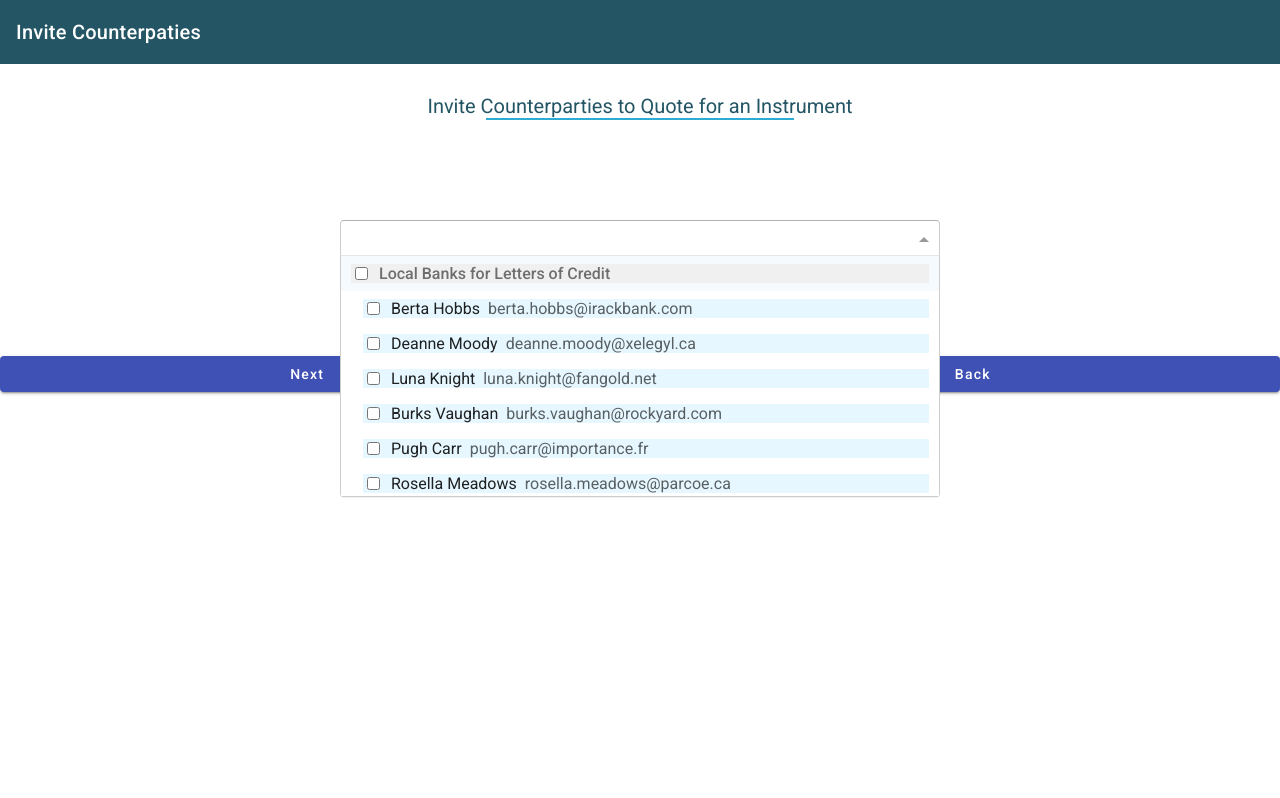
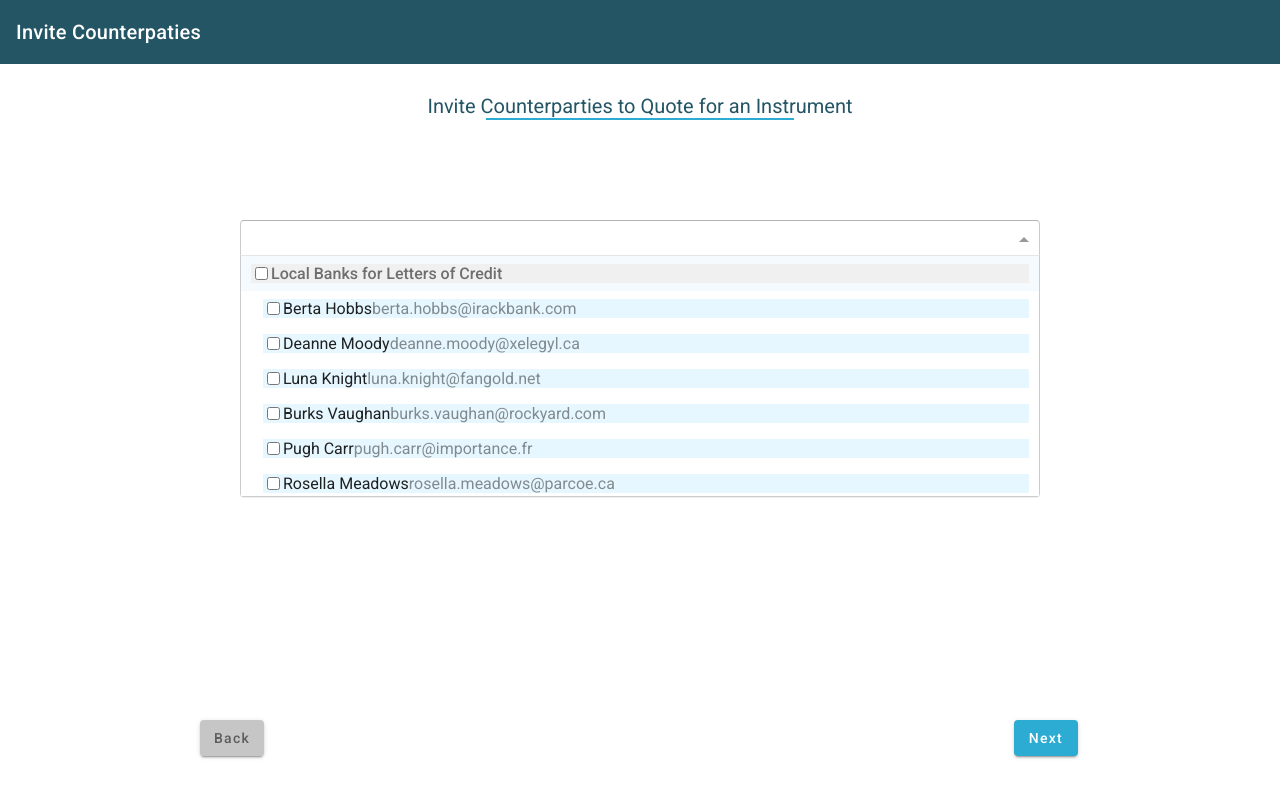
Before and after one commit to DanielLooming/mitigram-invitations, an Angular app: page /invite/1 in a window 1280 px wide. Both pictures are taken after a click on the element 631 px from the left and 240 px from the top of the page. Built offline with nearby package versions, Linux system fonts and the light colour scheme.

Commit message:
Respect new changes

```diff
--- a/src/app/components/invite-form/invite-form.component.html
+++ b/src/app/components/invite-form/invite-form.component.html
@@ -1,4 +1,4 @@
-<!-- <app-quote-headline-container [message]="'Invite Counterparties to Quote for an Instrument'" [underlineWidth]="'24%'"></app-quote-headline-container>
+<app-quote-headline-container [message]="'Invite Counterparties to Quote for an Instrument'" [underlineWidth]="'24%'"></app-quote-headline-container>
 
 <div class="user-select-container" [style.margin-top.px]="100">
   <ng-select class="select-users"
@@ -19,72 +19,6 @@
     (open)="onDropdownOpen()"
   >
 
-  <ng-template ng-option-tmp let-item="item" let-item$="item$" let-index="index">
-    <span [ngClass]="{'custom-color': index % 2 === 0, 'another-color': index % 2 !== 0}">
-      {{ item.email }}
-    </span>
-  </ng-template>
-
-  <ng-template ng-option-tmp let-item="item" let-index="index" [ngOption]="customOptions">
-    <span>{{ item.name }}</span>
-  </ng-template>
-
-    <ng-template ng-multi-label-tmp let-items="items" let-clear="clear">
-      <div *ngFor="let item of nonDuplicatedUsers" class="ng-value">
-        <span class="ng-value-icon left" (click)="clear(item)">×</span>
-        <span class="ng-value-label">{{ item.email }} </span>
-      </div>
-    </ng-template>
-    <ng-template
-      ng-optgroup-tmp
-      let-item="item"
-      let-item$="item$"
-      let-index="index"
-    >
-      <input id="item-{{ index }}" type="checkbox" [ngModel]="item$.selected" />
-      <span ngClass="{'color': red}">{{ item.groups }}</span>
-    </ng-template>
-    <ng-template
-      ng-option-tmp
-      let-item="item"
-      let-item$="item$"
-      let-index="index"
-    >
-      <input id="item-{{ index }}" type="checkbox" [ngModel]="item$.selected"/>
-      {{ item.name }} <span style="opacity: 0.5; background-color: red"> {{ item.email }} </span>
-    </ng-template>
-  </ng-select>
-</div>
-
-<div class="next-button-container">
-  <button mat-raised-button color="primary" [routerLink]="'/preview/' + id" class="next-button">Next</button>
-</div>
-
-<div class="back-button-container">
-  <button mat-raised-button color="primary" routerLink="/" class="back-button">Back</button>
-</div> -->
-
-<app-quote-headline-container [message]="'Invite Counterparties to Quote for an Instrument'" [underlineWidth]="'24%'"></app-quote-headline-container>
-
-<div class="custom-container" [style.margin-top.px]="100">
-  <ng-select class="custom-select"
-    [items]="users"
-    [multiple]="true"
-    bindLabel="name"
-    groupBy="groups"
-    [selectableGroup]="true"
-    [selectableGroupAsModel]="false"
-    [closeOnSelect]="false"
-    [(ngModel)]="selectedUsers"
-    (change)="onChange($event)"
-    [searchFn]="searchFn"
-    (remove)="clearItem($event)"
-    addTagText="Create New"
-    notFoundText="No users found. Write a valid email to invite new users."
-    [addTag]="isEmail(term) && !alreadyExist(term) ? addTag : false"
-    (open)="onDropdownOpen()"
-  >
-
     <ng-template ng-multi-label-tmp let-items="items" let-clear="clear">
       <div *ngFor="let item of nonDuplicatedUsers" class="ng-value">
         <span class="ng-value-icon left" (click)="clear(item)">×</span>
@@ -99,10 +33,11 @@
       let-index="index"
     >
       <div class="custom-optgroup">
-        <input id="item-{{ index }}" type="checkbox" [ngModel]="item$.selected" />
-        <span class="optgroup-label">{{ item.groups }}</span>
+      <input id="item-{{ index }}" type="checkbox" [ngModel]="item$.selected" />
+      <span ngClass="{'color': red}">{{ item.groups }}</span>
       </div>
     </ng-template>
+
 
     <ng-template
       ng-option-tmp
@@ -110,17 +45,20 @@
       let-item$="item$"
       let-index="index"
     >
-      <div class="custom-option">
-        <input id="item-{{ index }}" type="checkbox" [ngModel]="item$.selected"/>
-        <span class="option-label">{{ item.name }}</span>
-        <span class="option-email">{{ item.email }}</span>
-      </div>
+       <div class="custom-option">
+      <input id="item-{{ index }}" type="checkbox" [ngModel]="item$.selected"/>
+      {{ item.name }} <span style="opacity: 0.5"> {{ item.email }} </span>
+       </div>
     </ng-template>
+
+
   </ng-select>
-
 </div>
 
-<div class="button-container">
+<div class="next-button-container">
   <button mat-raised-button color="primary" [routerLink]="'/preview/' + id" class="next-button">Next</button>
+</div>
+
+<div class="back-button-container">
   <button mat-raised-button color="primary" routerLink="/" class="back-button">Back</button>
 </div>
```
